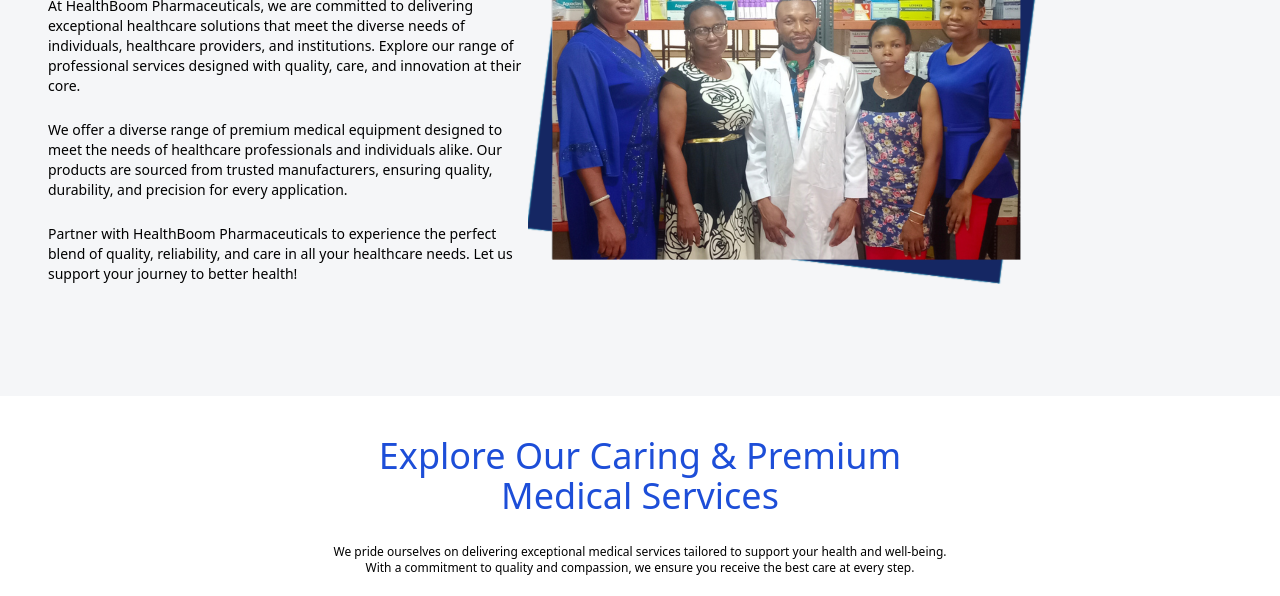
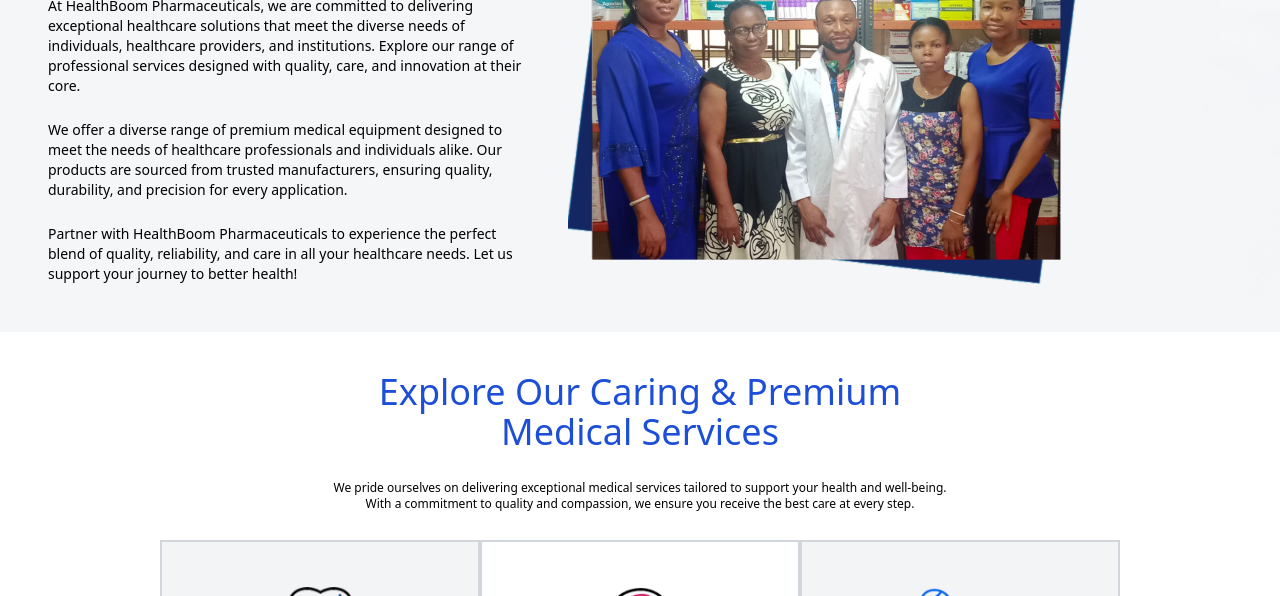
Before and after one commit to DigitalPool/health_boom, a website: page service.html in a window 1280 px wide. Shown: the part 796-1392 px from the top of the page. Drawn offline with Linux system fonts and the light colour scheme.

Commit message:
fix services padding

```diff
--- a/service.html
+++ b/service.html
@@ -49,8 +49,8 @@
         </div>
     </section>
 
-    <section class="p-12 lg:pb-0 bg-[url(/img/services.jpg)] h-144 bg-cover bg-no-repeat place-items-center items-center justify-center mx-auto">
-        <div class="max-w-7xl mx-auto h-auto  md:px-8 lg:px-0 flex flex-col lg:flex-row  items-center relative">
+    <section class="p-12 bg-[url(/img/services.jpg)] h-auto bg-cover bg-no-repeat place-items-center items-center justify-center mx-auto">
+        <div class="max-w-7xl mx-auto h-auto md:px-8 lg:px-0 flex flex-col lg:flex-row gap-10 items-center relative">
             <div class=" w-2xl pt-4 md:pt-auto max-w-64 md:max-w-120">
                 <p class="font-bold md:pt-4 text-3xl md:text-4xl text-primary"> We can give You the Smile <br> you've Always Wanted</p>
                 <p class="pt-4 font-light text-sm">At HealthBoom Pharmaceuticals, we are committed to delivering exceptional healthcare solutions that meet the diverse needs of individuals,
```
Also changed, not shown: styles/output.css.
